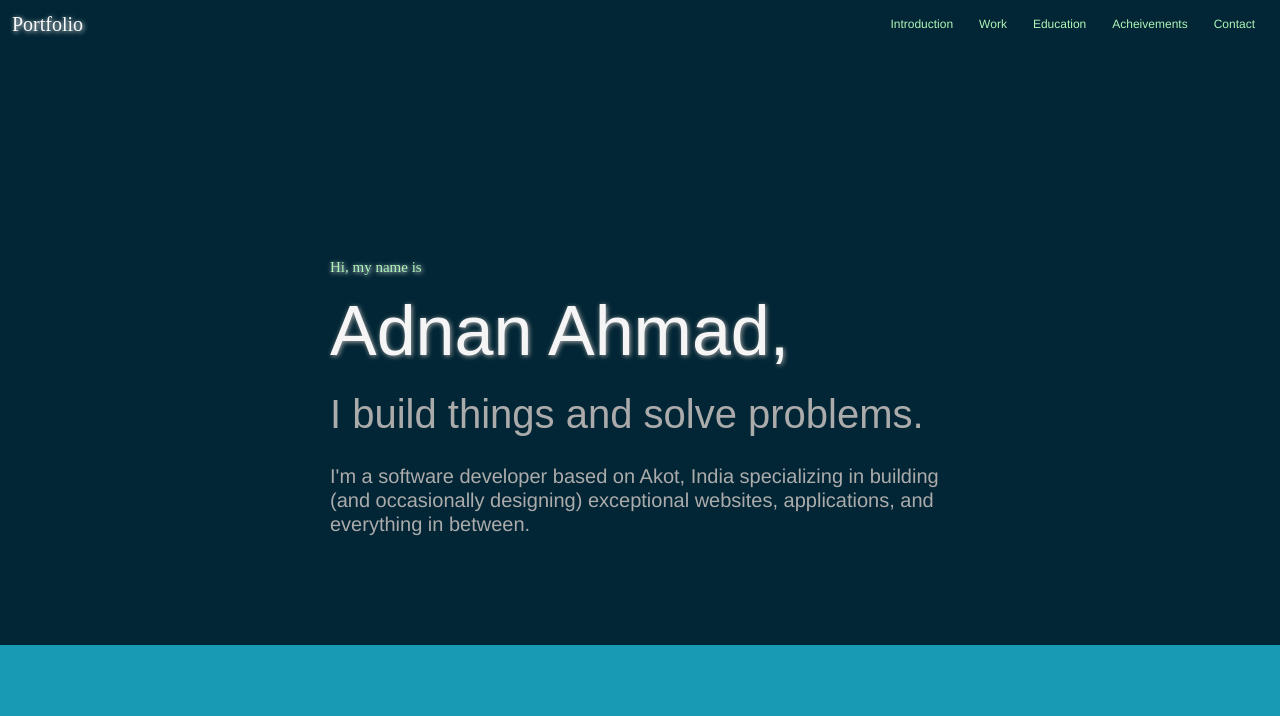
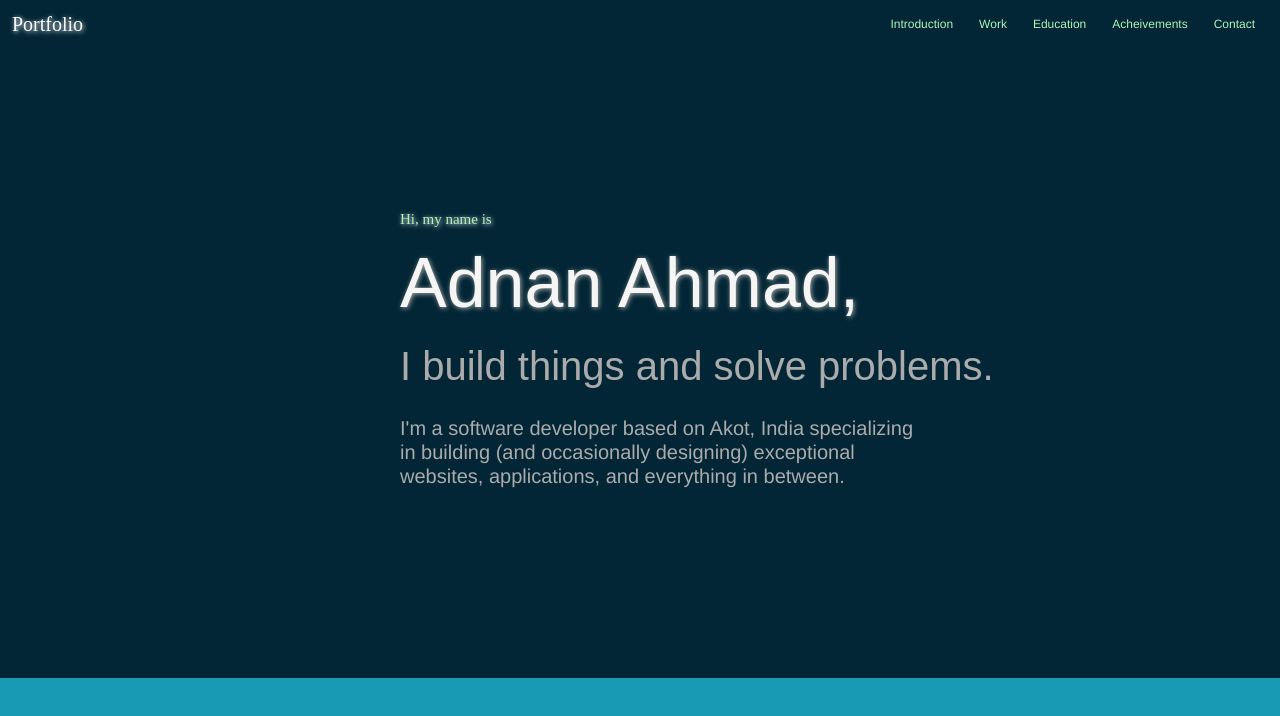
Before and after one commit to iamaashk/portfolio, a React (Create React App) app: page / in a window 1280 px wide. Shown: the top 716 px of the page. Built offline with nearby package versions, Linux system fonts and the light colour scheme.

Commit message:
v1.0.0.0.3

```diff
--- a/src/App.css
+++ b/src/App.css
@@ -20,8 +20,10 @@ body {
 }
 .container-profile{
   background-color: #022635;
-  min-height: 645px;
   min-width: 100%;
+  height: fit-content;
+  padding-bottom: 50px;
+
 }
 .fill{
   width:100%;
--- a/src/App.js
+++ b/src/App.js
@@ -11,7 +11,7 @@ function App() {
       {/* Profile container*/}
       <div className="container-profile .example::-webkit-scrollbar">
         <Navbar/>
-        <Intro></Intro>
+        <Intro/>
       </div>
 
       {/* Projects container */}
--- a/src/components/Introduction.js
+++ b/src/components/Introduction.js
@@ -3,8 +3,7 @@ import React from 'react'
 const Introduction = () => {
   return (
     <>
-
-        <div className='setPos'>
+       <div className='setPos'>
              <div className='start'>
                   Hi, my name is
              </div>
--- a/src/components/Navbar.js
+++ b/src/components/Navbar.js
@@ -5,7 +5,9 @@ import './style.css';
 
 
 const Navbar = () => {
+
   return (
+    <>
     <nav class="navbar navbar-expand-lg bg-* ">
     <div class="container-fluid ml-auto">
 
@@ -25,6 +27,9 @@ const Navbar = () => {
       </div>
     </div>
   </nav>
+
+  </>
+
   );
 }
 
--- a/src/components/style.css
+++ b/src/components/style.css
@@ -33,6 +33,8 @@
 .start{
     font-size: 15px;
     padding: 0%;
+    margin-top: 300px;
+    margin-left: 400px;
     color: rgb(174, 245, 183);
     font-family:Lucida Handwriting;
     align-self: flex-end;
@@ -43,6 +45,8 @@
 
 .Name{
     padding-top: 0%;
+    margin-left: 400px;
+
     color: whitesmoke;
     font-family:  fantasy;
     font-size: 70px;
@@ -53,6 +57,8 @@
 
 .NameDown{
     padding-top: 0%;
+    margin-left: 400px;
+
     color: rgb(172, 171, 171);
     font-family:  fantasy;
     font-size: 40px;
@@ -64,16 +70,17 @@ h3{
     margin-top: 20px;
     font-size: 15px;
     padding: 0%;
+    margin-left: 400px;
+    margin-right: 350px;
     color: rgb(172, 171, 171);
     font-family:Helvetica;
     font-size: 20px;
+    margin-bottom: 0%;
 }
 
 .setPos{
-
-    position: absolute;
+    position: relative;
     top: 50%;
     left: 50%;
     transform: translate(-50%, -50%);
-    padding: 10px;
 }
```
